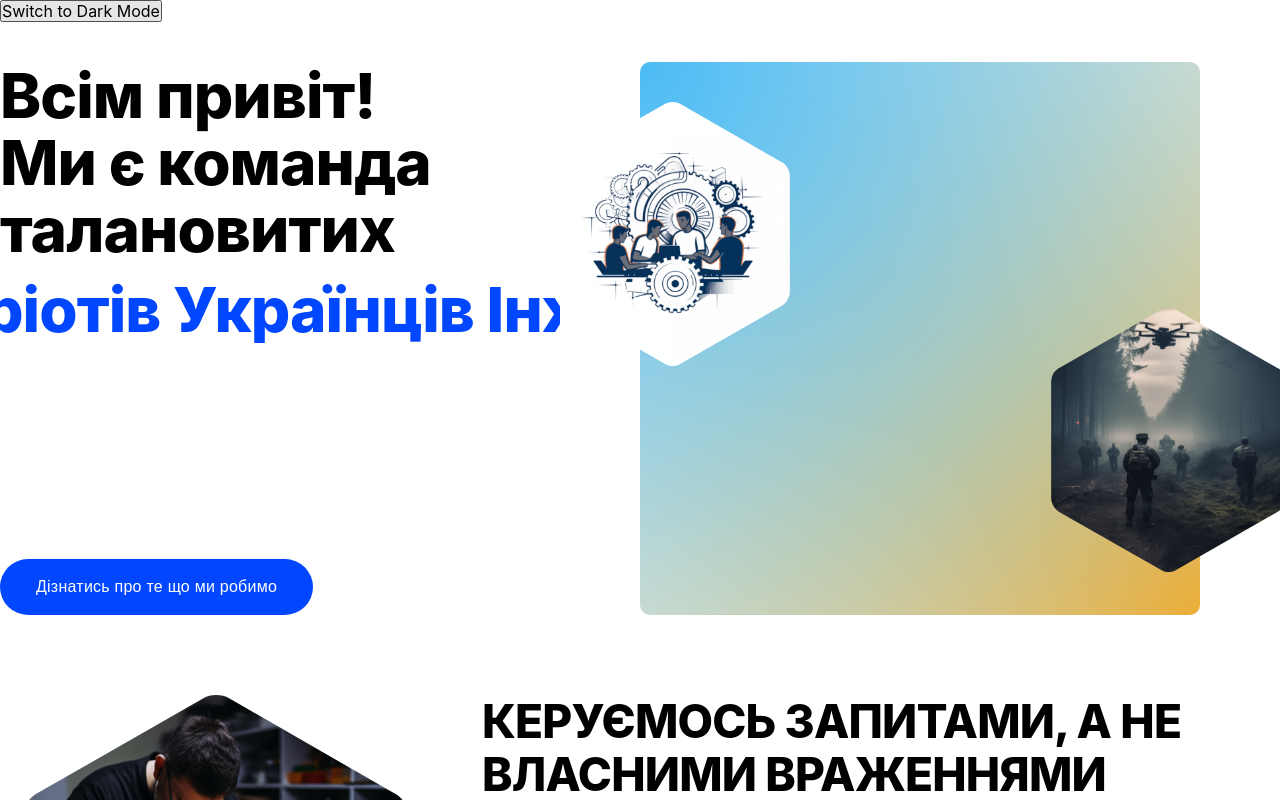
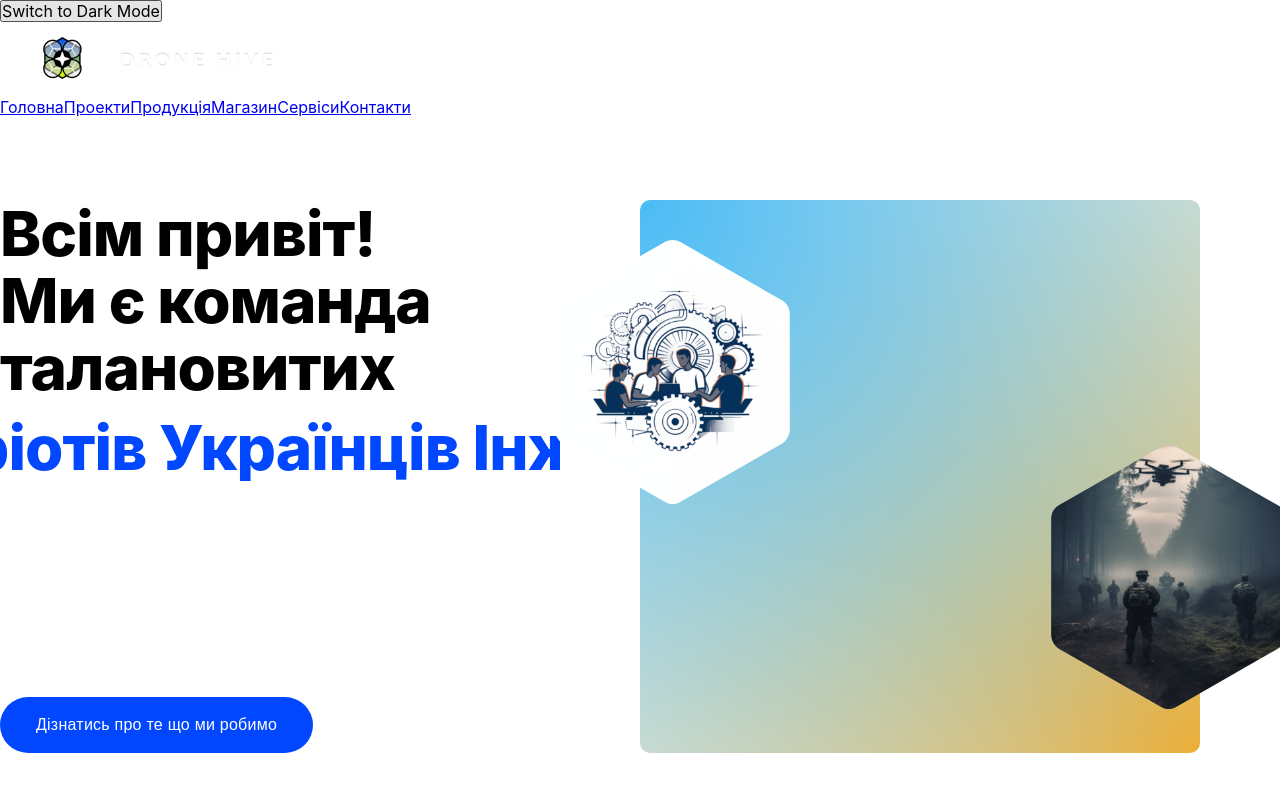
Before and after one commit to nadiiahonchar1/drone-hiwe-with-module, a Next.js app: page / in a window 1280 px wide. Shown: the top 800 px of the page. Built offline with nearby package versions, Linux system fonts and the light colour scheme.

Commit message:
added header

```diff
--- /dev/null
+++ b/src/app/components/Header/index.tsx
@@ -0,0 +1,39 @@
+import Link from '../Link';
+import headerNavLinks from '../../data/headerNavLinks';
+import Image from 'next/image';
+import Logo from '@/assets/Logo.png';
+// import AddShoppingCartIcon from '@mui/icons-material/AddShoppingCart';
+// import LocalMallOutlinedIcon from '@mui/icons-material/LocalMallOutlined';
+import ShoppingBasketOutlinedIcon from '@mui/icons-material/ShoppingBasketOutlined';
+const Header = () => {
+  return (
+    <header>
+      <div>
+        <div>
+          <Link href="/" aria-label="Main page">
+            <div>
+              <div>
+                <Image src={Logo} alt="Logo icon" priority={true} />
+              </div>
+            </div>
+          </Link>
+        </div>
+        <div>
+          {headerNavLinks.map((link) => (
+            <Link key={link.title} href={link.href}>
+              <span>{link.title}</span>
+              <span></span>
+            </Link>
+          ))}
+        </div>
+        <div>
+          <Link href="/cart" aria-label="Cart">
+            <ShoppingBasketOutlinedIcon sx={{ color: 'white', fontSize: 40 }} />
+          </Link>
+        </div>
+      </div>
+    </header>
+  );
+};
+
+export default Header;
--- /dev/null
+++ b/src/app/components/Link/index.tsx
@@ -0,0 +1,23 @@
+import Link from 'next/link';
+import type { LinkProps } from 'next/link';
+import { AnchorHTMLAttributes } from 'react';
+
+const CustomLink = ({
+  href,
+  ...rest
+}: LinkProps & AnchorHTMLAttributes<HTMLAnchorElement>) => {
+  const isInternalLink = href && href.startsWith('/');
+  const isAnchorLink = href && href.startsWith('#');
+
+  if (isInternalLink) {
+    return <Link href={href} {...rest} />;
+  }
+
+  if (isAnchorLink) {
+    return <a href={href} {...rest} />;
+  }
+
+  return <a target="_blank" rel="noopener noreferrer" href={href} {...rest} />;
+};
+
+export default CustomLink;
--- /dev/null
+++ b/src/app/data/headerNavLinks.ts
@@ -0,0 +1,10 @@
+const headerNavLinks = [
+  { href: '/', title: 'Головна' },
+  { href: '/projects', title: 'Проекти' },
+  { href: '/production', title: 'Продукція' },
+  { href: '/shop', title: 'Магазин' },
+  { href: '/services', title: 'Сервіси' },
+  { href: '/contact', title: 'Контакти' },
+];
+
+export default headerNavLinks;
--- a/src/app/layout.tsx
+++ b/src/app/layout.tsx
@@ -2,6 +2,7 @@ import type { Metadata } from 'next';
 // import { Inter } from 'next/font/google';
 import './styles/globals.css';
 import ThemeProvider from './hooks/ThemeProvider';
+import Header from './components/Header';
 
 // const inter = Inter({ subsets: ['latin'] });
 
@@ -19,7 +20,10 @@ export default function RootLayout({
   return (
     <html lang="uk">
       <ThemeProvider>
-        <body>{children}</body>
+        <body>
+          <Header />
+          {children}
+        </body>
       </ThemeProvider>
     </html>
   );
```
Also changed, not shown: package.json (+8 -4 lines), src/app/components/Header/header.module.css (added, +37 -0 lines), src/app/components/Footer/index.tsx (added), 1 other file (tests, documents, lock files or other folders).
